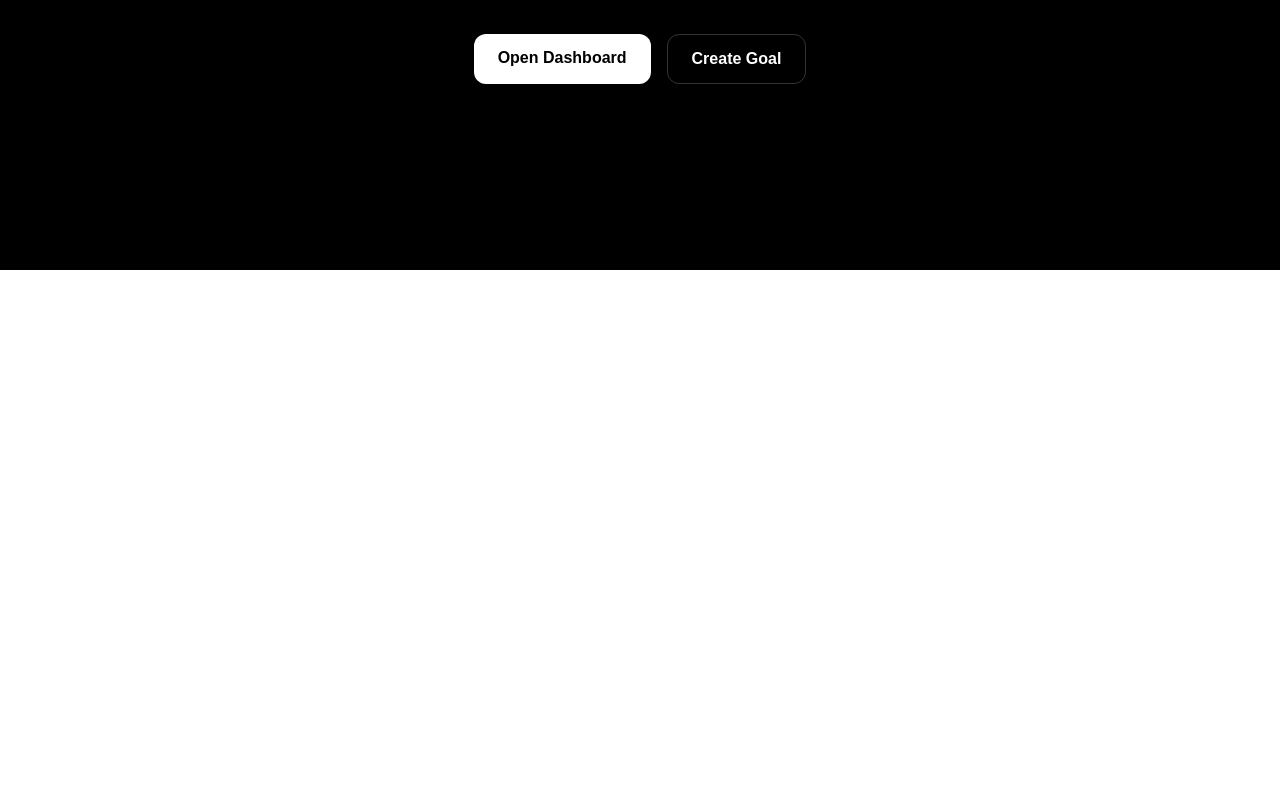
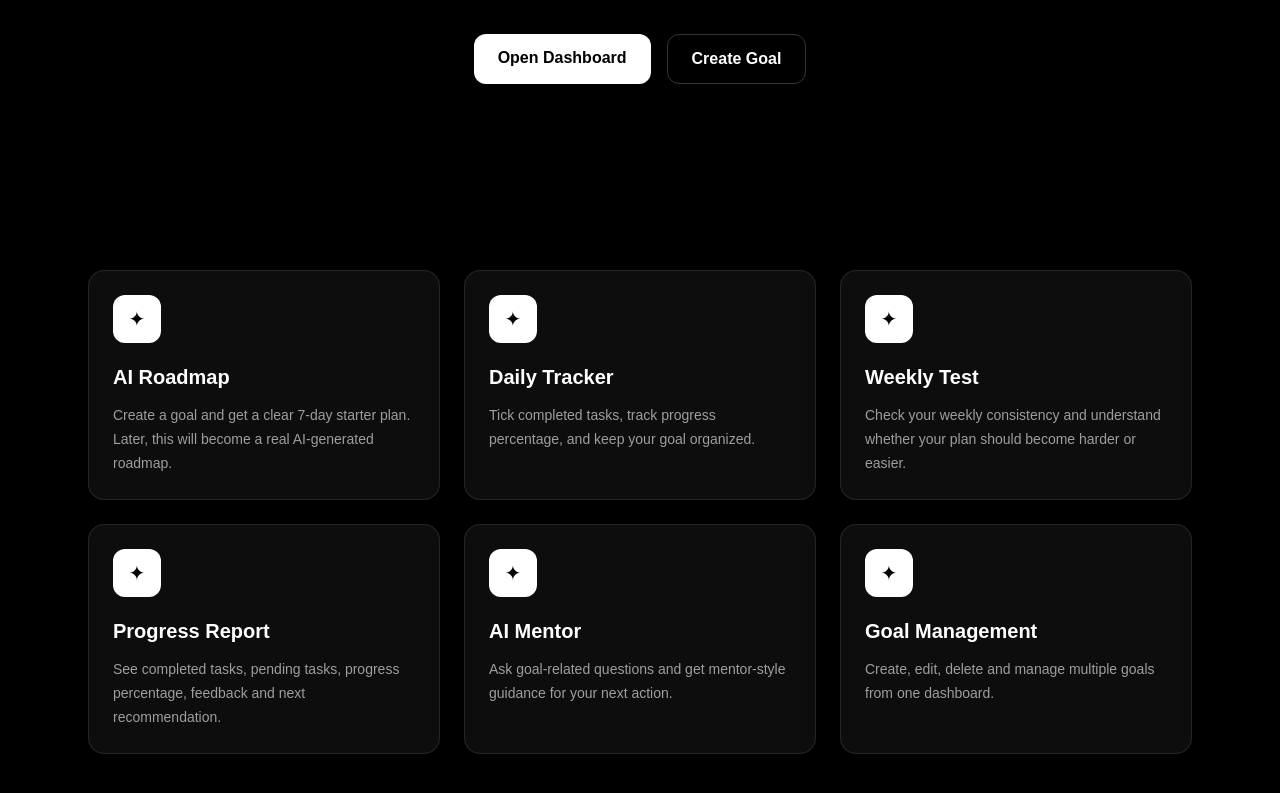
Before and after one commit to shubhamdey665-coder/GoalNow-AI, a Next.js app: page / in a window 1280 px wide. Shown: the part 591-1384 px from the top of the page. Before the commit the page ends 861 px from the top, so only its background shows below. Built offline with nearby package versions, Linux system fonts and the light colour scheme.

Commit message:
added homepage feature section as what the ai can do

```diff
--- a/src/app/page.tsx
+++ b/src/app/page.tsx
@@ -37,6 +37,56 @@ export default function Home() {
           </Link>
         </div>
       </section>
+            <section className="mx-auto max-w-6xl px-6 pb-20">
+        <div className="grid gap-6 md:grid-cols-3">
+          {[
+            {
+              title: "AI Roadmap",
+              description:
+                "Create a goal and get a clear 7-day starter plan. Later, this will become a real AI-generated roadmap.",
+            },
+            {
+              title: "Daily Tracker",
+              description:
+                "Tick completed tasks, track progress percentage, and keep your goal organized.",
+            },
+            {
+              title: "Weekly Test",
+              description:
+                "Check your weekly consistency and understand whether your plan should become harder or easier.",
+            },
+            {
+              title: "Progress Report",
+              description:
+                "See completed tasks, pending tasks, progress percentage, feedback and next recommendation.",
+            },
+            {
+              title: "AI Mentor",
+              description:
+                "Ask goal-related questions and get mentor-style guidance for your next action.",
+            },
+            {
+              title: "Goal Management",
+              description:
+                "Create, edit, delete and manage multiple goals from one dashboard.",
+            },
+          ].map((feature) => (
+            <div
+              key={feature.title}
+              className="rounded-2xl border border-white/10 bg-white/5 p-6"
+            >
+              <div className="mb-5 flex h-12 w-12 items-center justify-center rounded-xl bg-white text-xl text-black">
+                ✦
+              </div>
+
+              <h2 className="text-xl font-bold">{feature.title}</h2>
+              <p className="mt-3 text-sm leading-6 text-white/60">
+                {feature.description}
+              </p>
+            </div>
+          ))}
+        </div>
+      </section>
       </main>
     </>
   );
```
